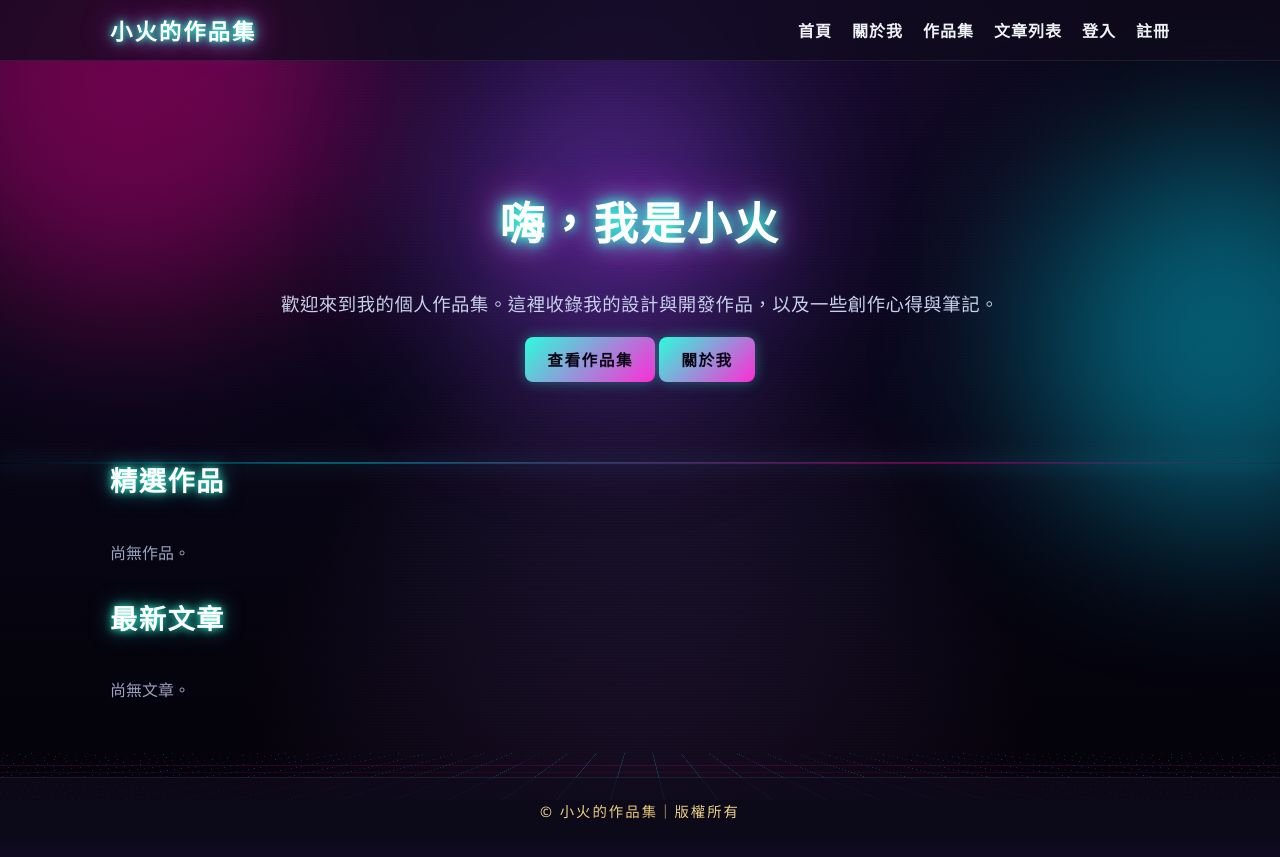
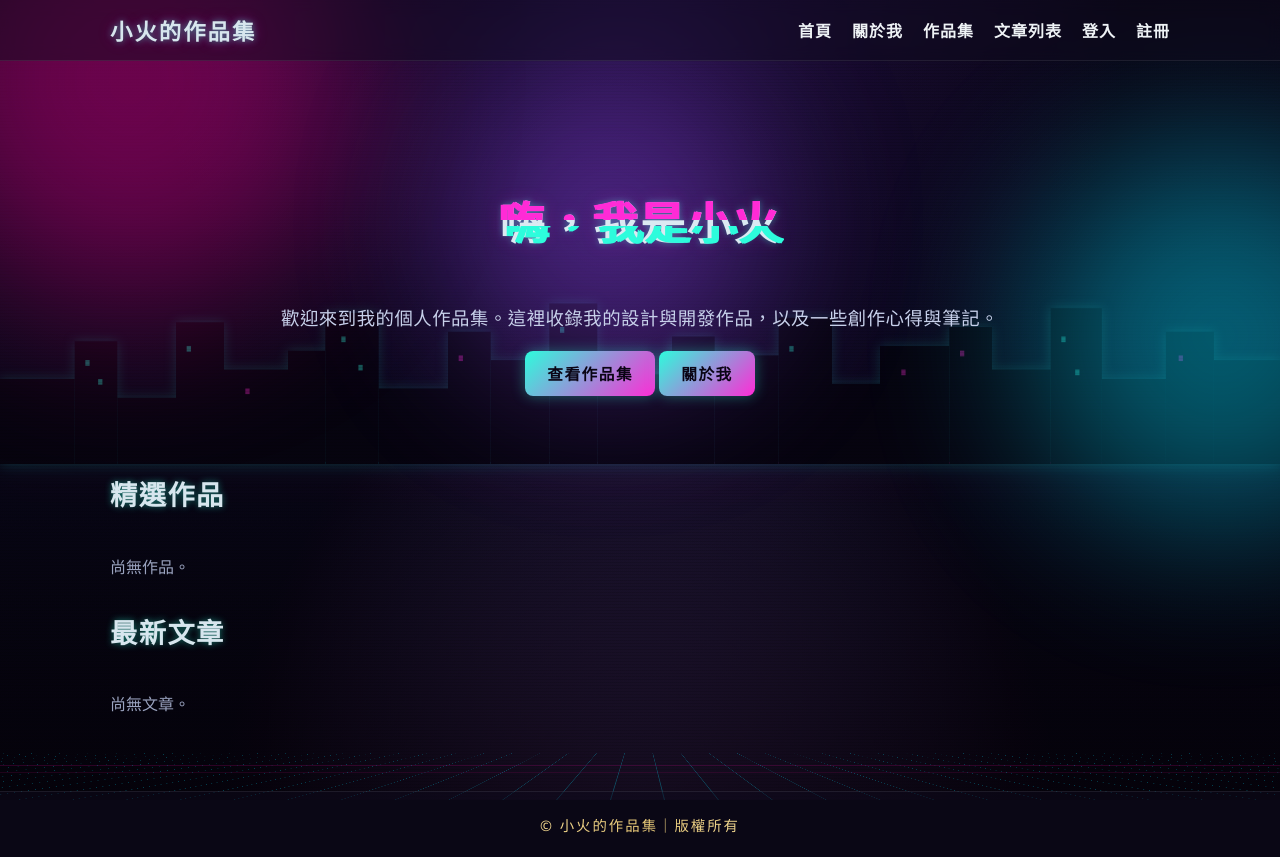
Before and after one commit to cooldragonboat/genai_FP, a Node project: template views/home.ejs in a window 1280 px wide. Before the commit the page ends 819 px from the top, so only its background shows below. Run offline with Node 20 templates, Linux system fonts and the light colour scheme; the template is opened without the code that fills it, so the values that code supplies are empty; some libraries are stand-ins or nearby versions.

Commit message:
新增標題故障動畫、賽博城市剪影、滑鼠跟隨霓虹光暈；調柔字體發光並降低卡片不透明度
Co-Authored-By: Claude Opus 4.8 <noreply@anthropic.com>
Claude-Session: https://claude.ai/code/session_01Lxwi4GyyrmtLQJzSzfjpnB

```diff
--- a/public/css/style.css
+++ b/public/css/style.css
@@ -3,7 +3,7 @@
   --neon-orange: #ff7a30;
   --neon-magenta: #ff2bd6;
   --bg-dark: #07040f;
-  --panel: rgba(16, 12, 30, 0.72);
+  --panel: rgba(16, 12, 30, 0.48);
   --text: #eef2f5;
   --muted: #9aa3bf;
   --accent: #2dfcdc;
@@ -72,6 +72,35 @@ body {
   to { background-position: 0 54px; }
 }
 
+/* 遠方賽博城市剪影 */
+.bg-city {
+  position: absolute;
+  left: 0;
+  right: 0;
+  bottom: 42vh;
+  height: 170px;
+  filter: drop-shadow(0 0 6px rgba(45, 252, 220, 0.25));
+}
+.bg-city svg { width: 100%; height: 100%; display: block; }
+
+/* 滑鼠跟隨霓虹光暈 */
+.cursor-glow {
+  position: fixed;
+  top: 0;
+  left: 0;
+  width: 300px;
+  height: 300px;
+  margin: -150px 0 0 -150px;
+  border-radius: 50%;
+  background: radial-gradient(circle, rgba(45, 252, 220, 0.22) 0%, rgba(255, 43, 214, 0.12) 40%, transparent 70%);
+  pointer-events: none;
+  z-index: 9999;
+  mix-blend-mode: screen;
+  transform: translate(-400px, -400px);
+  transition: transform 0.08s ease-out;
+  will-change: transform;
+}
+
 /* 掃描線 + 暗化，確保文字清楚 */
 .bg-overlay {
   position: absolute;
@@ -123,13 +152,13 @@ body {
   font-size: 1.4rem;
   font-weight: 900;
   letter-spacing: 2px;
-  color: #fff;
+  color: #d7e6ee;
   text-decoration: none;
-  text-shadow: 0 0 6px var(--neon-cyan), 0 0 16px var(--neon-cyan), 0 0 32px var(--neon-magenta);
+  text-shadow: 0 0 6px rgba(45, 252, 220, 0.5), 0 0 14px rgba(255, 43, 214, 0.35);
   transition: text-shadow 0.3s;
 }
 .brand:hover {
-  text-shadow: 0 0 8px var(--neon-cyan), 0 0 22px var(--neon-cyan), 0 0 44px var(--neon-magenta);
+  text-shadow: 0 0 8px rgba(45, 252, 220, 0.7), 0 0 20px rgba(255, 43, 214, 0.45);
 }
 
 .nav-toggle {
@@ -228,8 +257,8 @@ h2, h3 { font-family: 'Rajdhani', 'Noto Sans TC', sans-serif; letter-spacing: 0.
   font-size: 1.7rem;
   letter-spacing: 1.5px;
   margin-bottom: 24px;
-  color: #fff;
-  text-shadow: 0 0 8px var(--neon-cyan), 0 0 22px rgba(45, 252, 220, 0.5);
+  color: #d7e6ee;
+  text-shadow: 0 0 7px rgba(45, 252, 220, 0.45);
 }
 
 a.btn, button.btn {
@@ -380,13 +409,13 @@ th { color: var(--muted); font-weight: 600; }
   font-weight: 900;
   font-size: 2.8rem;
   letter-spacing: 2px;
-  color: #fff;
-  text-shadow: 0 0 10px var(--neon-cyan), 0 0 28px var(--neon-cyan), 0 0 56px var(--neon-magenta);
-  animation: heroGlow 3s ease-in-out infinite alternate;
+  color: #dbe9f2;
+  text-shadow: 0 0 8px rgba(45, 252, 220, 0.5), 0 0 24px rgba(255, 43, 214, 0.3);
+  animation: heroGlow 3.5s ease-in-out infinite alternate;
 }
 @keyframes heroGlow {
-  from { text-shadow: 0 0 10px var(--neon-cyan), 0 0 24px var(--neon-cyan), 0 0 44px var(--neon-magenta); }
-  to { text-shadow: 0 0 14px var(--neon-cyan), 0 0 34px var(--neon-cyan), 0 0 70px var(--neon-magenta); }
+  from { text-shadow: 0 0 7px rgba(45, 252, 220, 0.4), 0 0 18px rgba(255, 43, 214, 0.22); }
+  to { text-shadow: 0 0 11px rgba(45, 252, 220, 0.6), 0 0 30px rgba(255, 43, 214, 0.35); }
 }
 .hero-section p {
   color: #c7d0ea;
@@ -394,6 +423,49 @@ th { color: var(--muted); font-weight: 600; }
   font-size: 1.15rem;
   letter-spacing: 0.5px;
   margin-top: 14px;
+}
+
+/* 故障 (glitch) 標題效果 */
+.hero-section h1.glitch { position: relative; display: inline-block; }
+.hero-section h1.glitch::before,
+.hero-section h1.glitch::after {
+  content: attr(data-text);
+  position: absolute;
+  left: 0;
+  top: 0;
+  width: 100%;
+  height: 100%;
+  overflow: hidden;
+}
+.hero-section h1.glitch::before {
+  color: var(--neon-magenta);
+  text-shadow: -2px 0 var(--neon-magenta);
+  clip-path: inset(0 0 56% 0);
+  animation: glitchTop 2.2s infinite steps(2, end) alternate-reverse;
+}
+.hero-section h1.glitch::after {
+  color: var(--neon-cyan);
+  text-shadow: 2px 0 var(--neon-cyan);
+  clip-path: inset(56% 0 0 0);
+  animation: glitchBottom 1.8s infinite steps(2, end) alternate-reverse;
+}
+@keyframes glitchTop {
+  0%, 100% { transform: translate(0, 0); }
+  20% { transform: translate(-3px, -1px); }
+  40% { transform: translate(-1px, 1px); }
+  60% { transform: translate(-4px, 0); }
+  80% { transform: translate(2px, -1px); }
+}
+@keyframes glitchBottom {
+  0%, 100% { transform: translate(0, 0); }
+  20% { transform: translate(3px, 1px); }
+  40% { transform: translate(1px, -1px); }
+  60% { transform: translate(4px, 0); }
+  80% { transform: translate(-2px, 1px); }
+}
+@media (prefers-reduced-motion: reduce) {
+  .hero-section h1.glitch::before,
+  .hero-section h1.glitch::after { animation: none; }
 }
 
 /* ---------- RWD ---------- */
--- a/public/js/main.js
+++ b/public/js/main.js
@@ -4,4 +4,12 @@ document.addEventListener('DOMContentLoaded', () => {
   if (toggle && nav) {
     toggle.addEventListener('click', () => nav.classList.toggle('open'));
   }
+
+  // 滑鼠跟隨霓虹光暈
+  const glow = document.getElementById('cursorGlow');
+  if (glow && window.matchMedia('(pointer: fine)').matches) {
+    window.addEventListener('mousemove', (e) => {
+      glow.style.transform = `translate(${e.clientX}px, ${e.clientY}px)`;
+    });
+  }
 });
--- a/views/home.ejs
+++ b/views/home.ejs
@@ -1,7 +1,7 @@
 <%- include('partials/header') %>
 
 <section class="hero-section">
-  <h1>嗨，我是小火</h1>
+  <h1 class="glitch" data-text="嗨，我是小火">嗨，我是小火</h1>
   <p>歡迎來到我的個人作品集。這裡收錄我的設計與開發作品，以及一些創作心得與筆記。</p>
   <div style="margin-top: 20px;">
     <a class="btn" href="/portfolio">查看作品集</a>
--- a/views/partials/header.ejs
+++ b/views/partials/header.ejs
@@ -11,11 +11,42 @@
 </head>
 <body>
   <div class="bg-hero">
+    <div class="bg-city">
+      <svg viewBox="0 0 1200 180" preserveAspectRatio="none" xmlns="http://www.w3.org/2000/svg">
+        <g fill="#060410">
+          <rect x="0" y="90" width="70" height="90"/><rect x="70" y="50" width="40" height="130"/>
+          <rect x="110" y="110" width="55" height="70"/><rect x="165" y="30" width="45" height="150"/>
+          <rect x="210" y="80" width="60" height="100"/><rect x="270" y="60" width="35" height="120"/>
+          <rect x="305" y="20" width="50" height="160"/><rect x="355" y="100" width="65" height="80"/>
+          <rect x="420" y="40" width="40" height="140"/><rect x="460" y="70" width="55" height="110"/>
+          <rect x="515" y="10" width="45" height="170"/><rect x="560" y="85" width="70" height="95"/>
+          <rect x="630" y="45" width="40" height="135"/><rect x="670" y="65" width="60" height="115"/>
+          <rect x="730" y="25" width="50" height="155"/><rect x="780" y="95" width="45" height="85"/>
+          <rect x="825" y="55" width="65" height="125"/><rect x="890" y="35" width="40" height="145"/>
+          <rect x="930" y="80" width="55" height="100"/><rect x="985" y="15" width="48" height="165"/>
+          <rect x="1033" y="90" width="60" height="90"/><rect x="1093" y="40" width="45" height="140"/>
+          <rect x="1138" y="70" width="62" height="110"/>
+        </g>
+        <g fill="#2dfcdc" opacity="0.55">
+          <rect x="80" y="70" width="4" height="6"/><rect x="92" y="90" width="4" height="6"/>
+          <rect x="175" y="55" width="4" height="6"/><rect x="320" y="45" width="4" height="6"/>
+          <rect x="336" y="75" width="4" height="6"/><rect x="525" y="35" width="4" height="6"/>
+          <rect x="740" y="55" width="4" height="6"/><rect x="995" y="45" width="4" height="6"/>
+          <rect x="1008" y="80" width="4" height="6"/>
+        </g>
+        <g fill="#ff2bd6" opacity="0.55">
+          <rect x="230" y="100" width="4" height="6"/><rect x="430" y="65" width="4" height="6"/>
+          <rect x="645" y="70" width="4" height="6"/><rect x="845" y="80" width="4" height="6"/>
+          <rect x="900" y="60" width="4" height="6"/><rect x="1105" y="65" width="4" height="6"/>
+        </g>
+      </svg>
+    </div>
     <div class="bg-overlay"></div>
     <div class="bg-glow glow-1"></div>
     <div class="bg-glow glow-2"></div>
     <div class="bg-glow glow-3"></div>
   </div>
+  <div class="cursor-glow" id="cursorGlow"></div>
 
   <header class="site-header">
     <div class="container header-inner">
```
